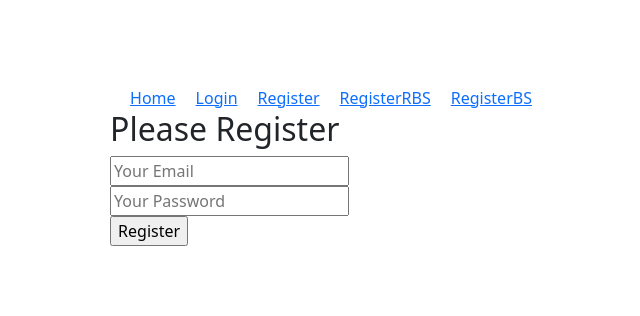
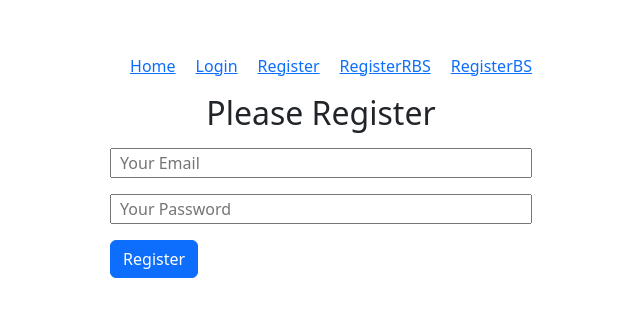
Before and after one commit to HmSani6699/email-password-projects, a React (Vite) app: page /register in a window 1280 px wide. Shown: the part 234-550 px from the top of the page, without its empty margins (319-959 px from the left). Built offline with nearby package versions, Linux system fonts and the light colour scheme.

Commit message:
ad to firebase

```diff
--- /dev/null
+++ b/src/Firebase/Firebase.config.js
@@ -0,0 +1,19 @@
+// Import the functions you need from the SDKs you need
+import { initializeApp } from "firebase/app";
+// TODO: Add SDKs for Firebase products that you want to use
+// https://firebase.google.com/docs/web/setup#available-libraries
+
+// Your web app's Firebase configuration
+const firebaseConfig = {
+  apiKey: "AIzaSyB7ehAE-9eOr1RjM-F_1OUz_cDXP8zK-Ew",
+  authDomain: "email-password-projects.firebaseapp.com",
+  projectId: "email-password-projects",
+  storageBucket: "email-password-projects.appspot.com",
+  messagingSenderId: "972864416283",
+  appId: "1:972864416283:web:92139e08811776737ba6be"
+};
+
+// Initialize Firebase
+const app = initializeApp(firebaseConfig);
+
+export default app;
--- a/src/Register/Register.jsx
+++ b/src/Register/Register.jsx
@@ -1,21 +1,39 @@
 import React from 'react';
+import { createUserWithEmailAndPassword, getAuth } from "firebase/auth";
+import app from '../Firebase/Firebase.config';
 
 const Register = () => {
+
+    const auth=getAuth(app)
+
     const handleSubmit = (event) => {
+        // prevent page refresh
         event.preventDefault();
+
+        //collect form data
         const email=event.target.email.value;
         const password=event.target.password.value;
         console.log(email,password);
+
+        // creat user in fb
+        createUserWithEmailAndPassword(auth,email,password)
+        .then(result=>{
+            const loggedUser=result.user;
+            console.log(loggedUser);
+        })
+        .catch(error=>{
+            console.log(error);
+        })
     }
     return (
         <div>
-            <h2>Please Register</h2>
+            <h2 className='mt-3 mb-3 text-center'>Please Register</h2>
             <form onSubmit={handleSubmit}>
-                <input type="email" name="email" id="email" placeholder='Your Email' />
+                <input className='mb-3 w-100 rounded-lg ps-2' type="email" name="email" id="email" placeholder='Your Email' />
                 <br />
-                <input type="password" name="password" id="password" placeholder='Your Password' />
+                <input className='mb-3 w-100 roundet-lg ps-2' type="password" name="password" id="password" placeholder='Your Password' />
                 <br />
-                <input type="submit" value="Register" />
+                <input className='btn btn-primary' type="submit" value="Register" />
             </form>
         </div>
     );
```
Also changed, not shown: src/__stap.js (+4 -4 lines).
